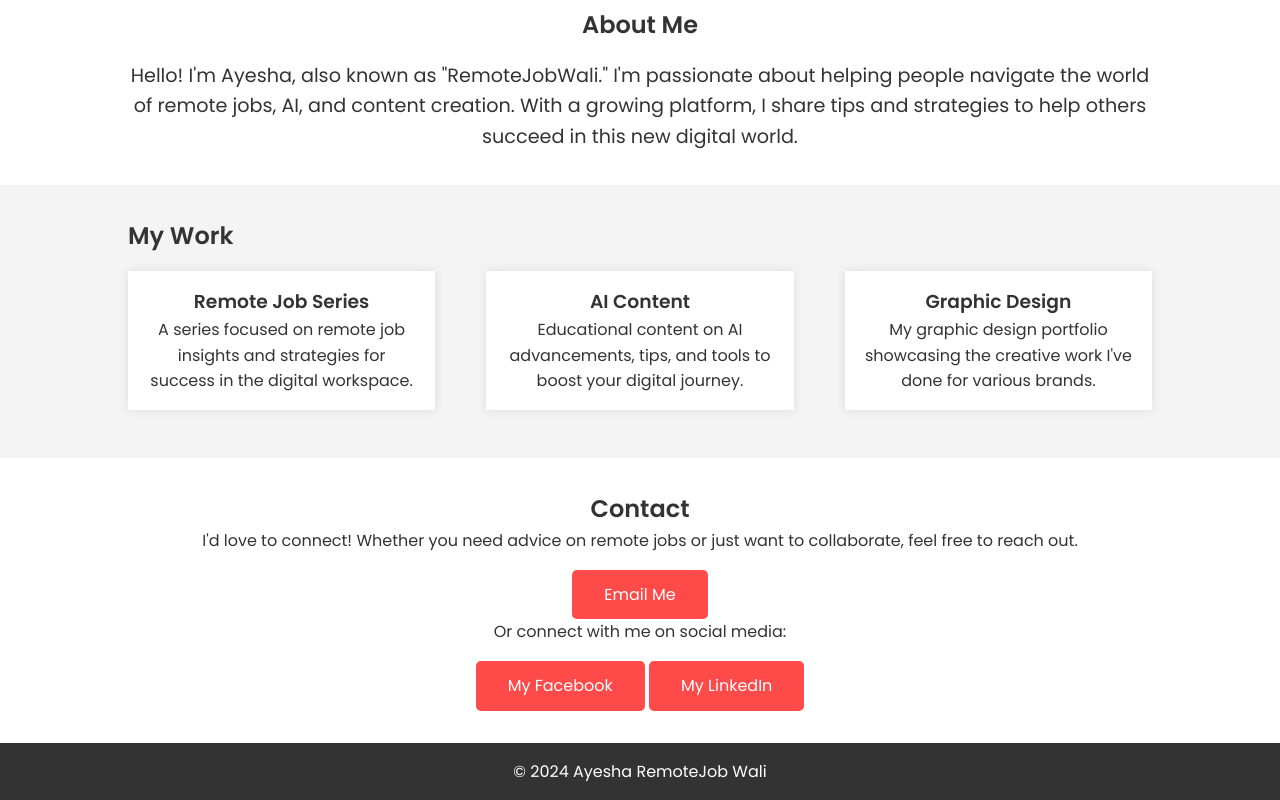
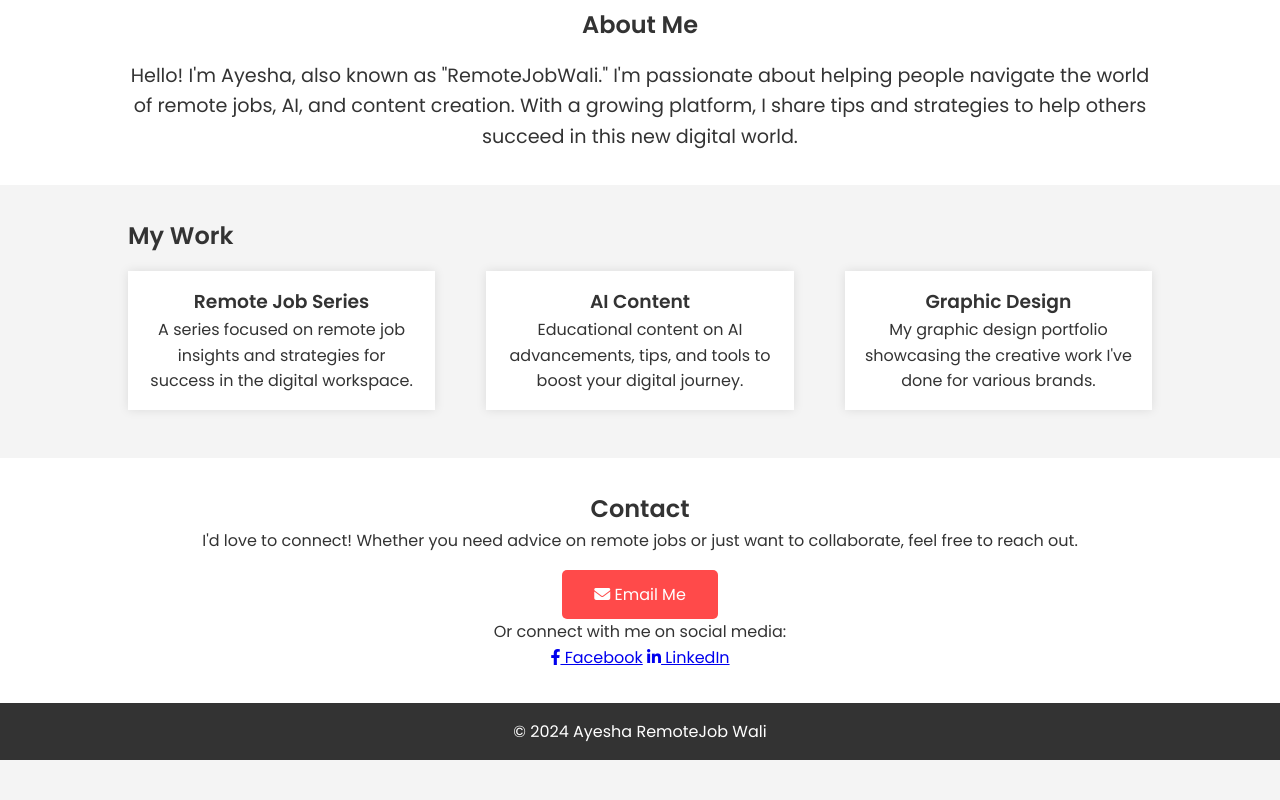
Before and after one commit to Ayeshawar/kuch-bhi, a plain HTML site: page index.html in a window 1280 px wide. Shown: the part 425-1225 px from the top of the page. After the commit the page ends 1185 px from the top, so only its background shows below. Drawn offline with Linux system fonts and the light colour scheme; a small style sheet from the web is missing.

Commit message:
Update index.html

```diff
--- a/index.html
+++ b/index.html
@@ -3,9 +3,11 @@
 <head>
     <meta charset="UTF-8">
     <meta name="viewport" content="width=device-width, initial-scale=1.0">
-    <meta http-equiv="X-UA-Compatible" content="ie=edge">
     <title>Ayesha | RemoteJobWali</title>
     <link rel="stylesheet" href="styles.css">
+    <!-- Font Awesome CDN -->
+    <link rel="stylesheet" href="https://cdnjs.cloudflare.com/ajax/libs/font-awesome/6.4.0/css/all.min.css" integrity="sha512-pap6WIlmVjXtZzLvjqwBsJZ6T5Ep2n3n8/KfK/HszmD8UwPYeyD7hL1P5gCv3bXwkkWeE1uA4hE2LmOQYx8xwg==" crossorigin="anonymous" referrerpolicy="no-referrer" />
+    <!-- Google Fonts -->
     <link href="https://fonts.googleapis.com/css2?family=Poppins:wght@300;400;600&display=swap" rel="stylesheet">
 </head>
 <body>
@@ -57,10 +59,12 @@
         <div class="container">
             <h2>Contact</h2>
             <p>I'd love to connect! Whether you need advice on remote jobs or just want to collaborate, feel free to reach out.</p>
-            <a href="mailto:official.ayeshawaris@gmail.com" class="button">Email Me</a>
+            <a href="mailto:official.ayeshawaris@gmail.com" class="button"><i class="fas fa-envelope"></i> Email Me</a>
             <p>Or connect with me on social media:</p>
-            <a href="https://www.facebook.com/AyeshaRemotejobwali" target="_blank" class="button">My Facebook</a>
-            <a href="https://www.linkedin.com/in/ayesharemotejobwali/" target="_blank" class="button">My LinkedIn</a>
+            <div class="social-links">
+                <a href="https://www.facebook.com/AyeshaRemotejobwali" target="_blank" class="social-button facebook"><i class="fab fa-facebook-f"></i> Facebook</a>
+                <a href="https://www.linkedin.com/in/ayesharemotejobwali/" target="_blank" class="social-button linkedin"><i class="fab fa-linkedin-in"></i> LinkedIn</a>
+            </div>
         </div>
     </section>
 
```
